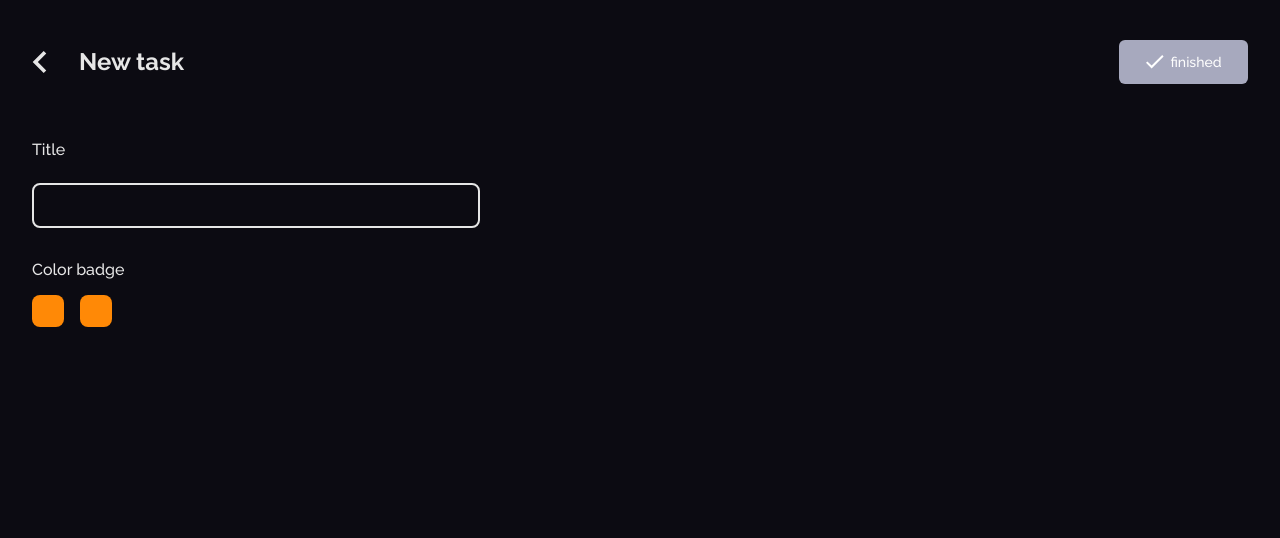
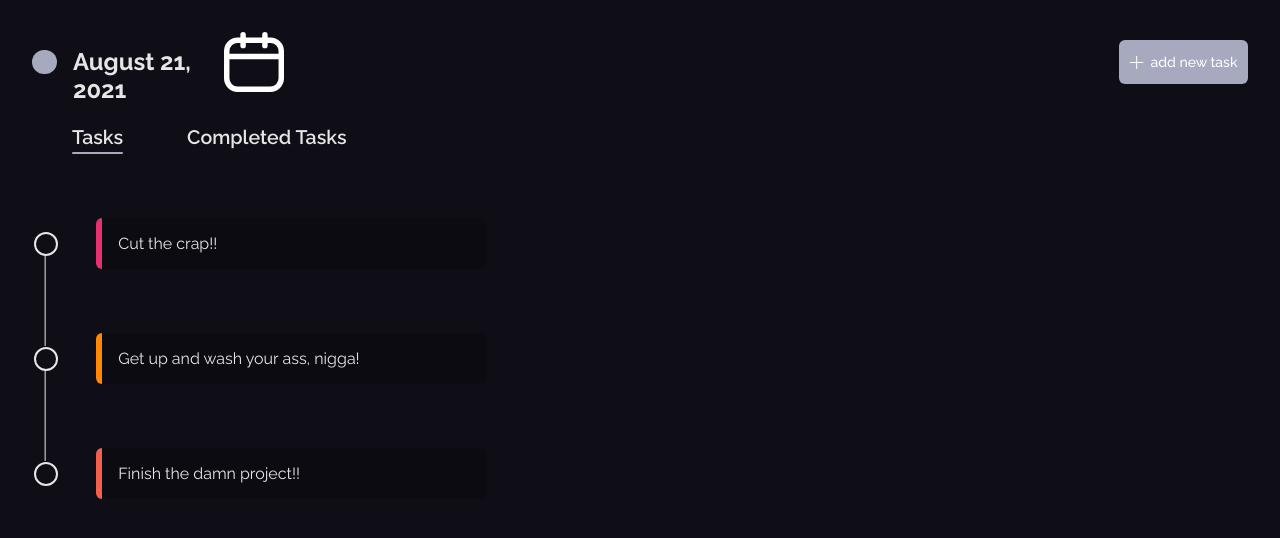
Before and after one commit to Adekxnle/checked, a React (Create React App) app: page / in a window 1280 px wide. Shown: the top 538 px of the page. Built offline with nearby package versions, Linux system fonts and the light colour scheme.

Commit message:
color badge section under-construction

```diff
--- a/src/App.js
+++ b/src/App.js
@@ -2,7 +2,7 @@ import './App.css';
 import Header from './components/Header';
 import Tasks from './views/Tasks';
 import CompletedTasks from './views/CompletedTasks';
-import NewTask from './views/NewTask';
+//import NewTask from './views/NewTask';
 import { Switch, Route } from 'react-router-dom';
 
 function App() {
@@ -19,7 +19,7 @@ function App() {
           </Route>
         </Switch>
       </div>
-      <NewTask />
+      {/* <NewTask /> */}
     </div>
   );
 }
--- a/src/views/NewTask.css
+++ b/src/views/NewTask.css
@@ -117,8 +117,6 @@ input[id='title']:focus {
   width: 2em;
   height: 2em;
   border-radius: 8px;
-  background-color: #ff8906;
-  /* transition: 180ms box-shadow ease-in-out; */
 }
 
 .badge-control svg {
@@ -130,8 +128,3 @@ input[id='title']:focus {
 .badge-input input:checked + .badge-control svg {
   transform: scale(1);
 }
-
-/* .badge-input input:focus + .badge-control {
- box-shadow: 0 0 0 2px hsla(234.8, 15%, calc(70% + 20%), 0.8);
- outline: 2px solid transparent;
-} */
--- a/src/views/NewTask.js
+++ b/src/views/NewTask.js
@@ -28,27 +28,7 @@ function NewTask() {
                 <label class='badge'>
                   <span class='badge-input'>
                     <input type='radio' name='badge' />
-                    <span class='badge-control'>
-                      <svg
-                        width='18'
-                        height='14'
-                        viewBox='0 0 18 14'
-                        fill='none'
-                        xmlns='http://www.w3.org/2000/svg'>
-                        <path
-                          d='M5.6 10.6L1.4 6.40002L0 7.80002L5.6 13.4L17.6 1.4L16.2 0L5.6 10.6Z'
-                          fill='white'
-                        />
-                      </svg>
-                    </span>
-                  </span>
-                </label>
-              </li>
-              <li>
-                <label class='badge'>
-                  <span class='badge-input'>
-                    <input type='radio' name='badge' />
-                    <span class='badge-control'>
+                    <span class='badge-control' style={{ backgroundColor: '#ff8906' }}>
                       <svg
                         width='18'
                         height='14'
```
